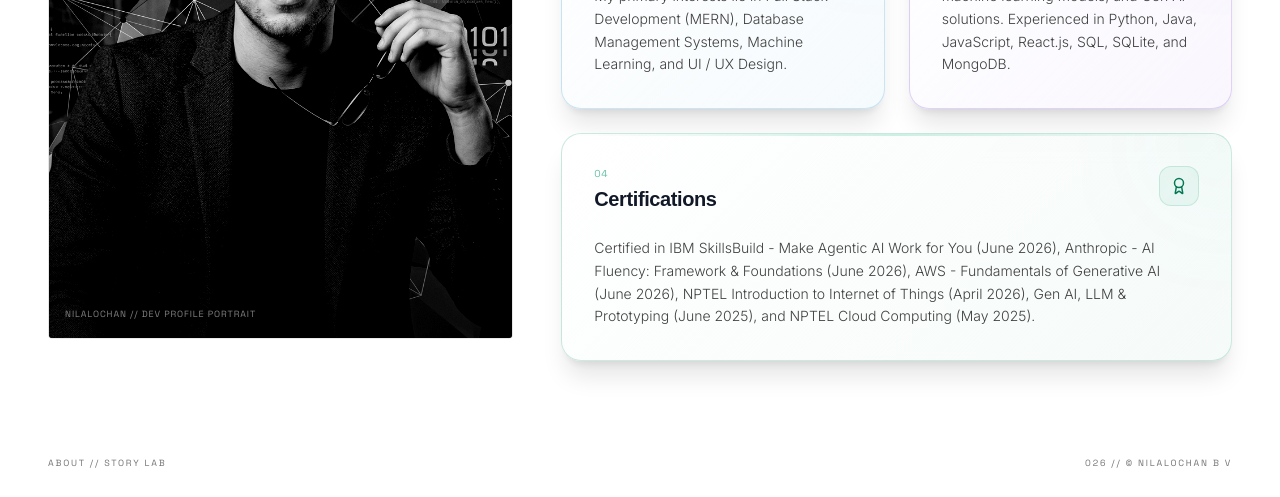
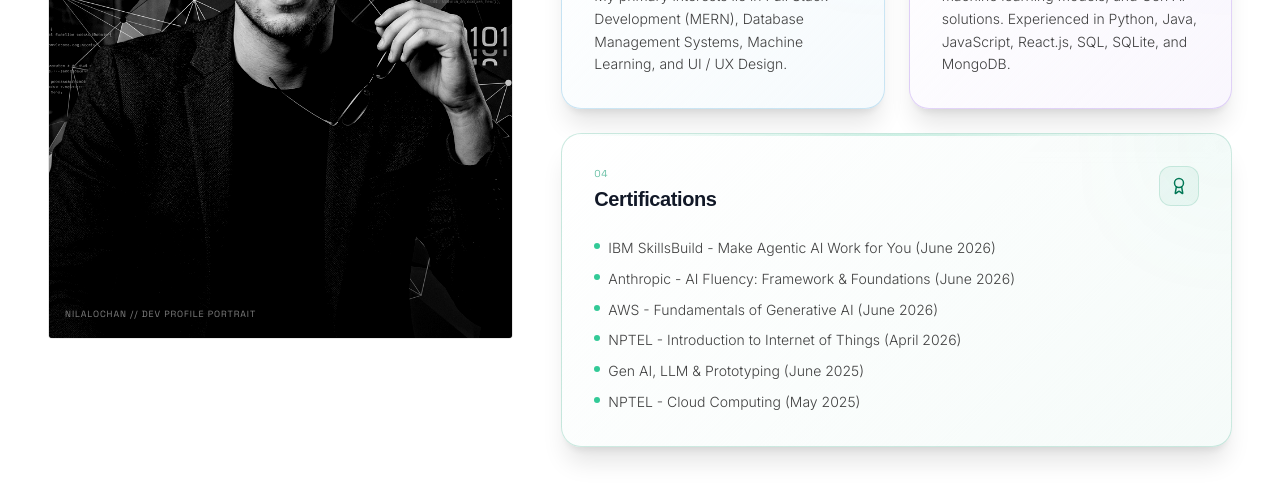
Before and after one commit to nilalochanbv/nilalochanbv-personal-portfolio, a React (Vite) app: page / in a window 1280 px wide. Shown: the part 1300-1797 px from the top of the page. Built offline with nearby package versions, Linux system fonts and the light colour scheme; no server answers; a web font is replaced by a local one.

Commit message:
feat: list certifications one-by-one with modern custom bullets

```diff
--- a/src/components/About.jsx
+++ b/src/components/About.jsx
@@ -36,7 +36,14 @@ export default function About() {
     {
       num: "04",
       title: "Certifications",
-      text: "Certified in IBM SkillsBuild - Make Agentic AI Work for You (June 2026), Anthropic - AI Fluency: Framework & Foundations (June 2026), AWS - Fundamentals of Generative AI (June 2026), NPTEL Introduction to Internet of Things (April 2026), Gen AI, LLM & Prototyping (June 2025), and NPTEL Cloud Computing (May 2025).",
+      items: [
+        "IBM SkillsBuild - Make Agentic AI Work for You (June 2026)",
+        "Anthropic - AI Fluency: Framework & Foundations (June 2026)",
+        "AWS - Fundamentals of Generative AI (June 2026)",
+        "NPTEL - Introduction to Internet of Things (April 2026)",
+        "Gen AI, LLM & Prototyping (June 2025)",
+        "NPTEL - Cloud Computing (May 2025)"
+      ],
       icon: Award,
       badgeClass: "badge-emerald",
       cardClass: "story-card card-emerald",
@@ -119,9 +126,20 @@ export default function About() {
                     </div>
                   </div>
 
-                  <p className="text-neutral-400 font-sans font-light text-sm leading-relaxed z-10">
-                    {story.text}
-                  </p>
+                  {story.items ? (
+                    <ul className="text-neutral-400 font-sans font-light text-xs md:text-sm leading-relaxed z-10 flex flex-col gap-2 list-none">
+                      {story.items.map((item, itemIdx) => (
+                        <li key={itemIdx} className="flex items-start gap-2">
+                          <span className="text-emerald-500 mt-1.5 shrink-0 w-1.5 h-1.5 rounded-full bg-emerald-500/80" />
+                          <span>{item}</span>
+                        </li>
+                      ))}
+                    </ul>
+                  ) : (
+                    <p className="text-neutral-400 font-sans font-light text-sm leading-relaxed z-10">
+                      {story.text}
+                    </p>
+                  )}
                 </div>
               </motion.div>
             );
```
